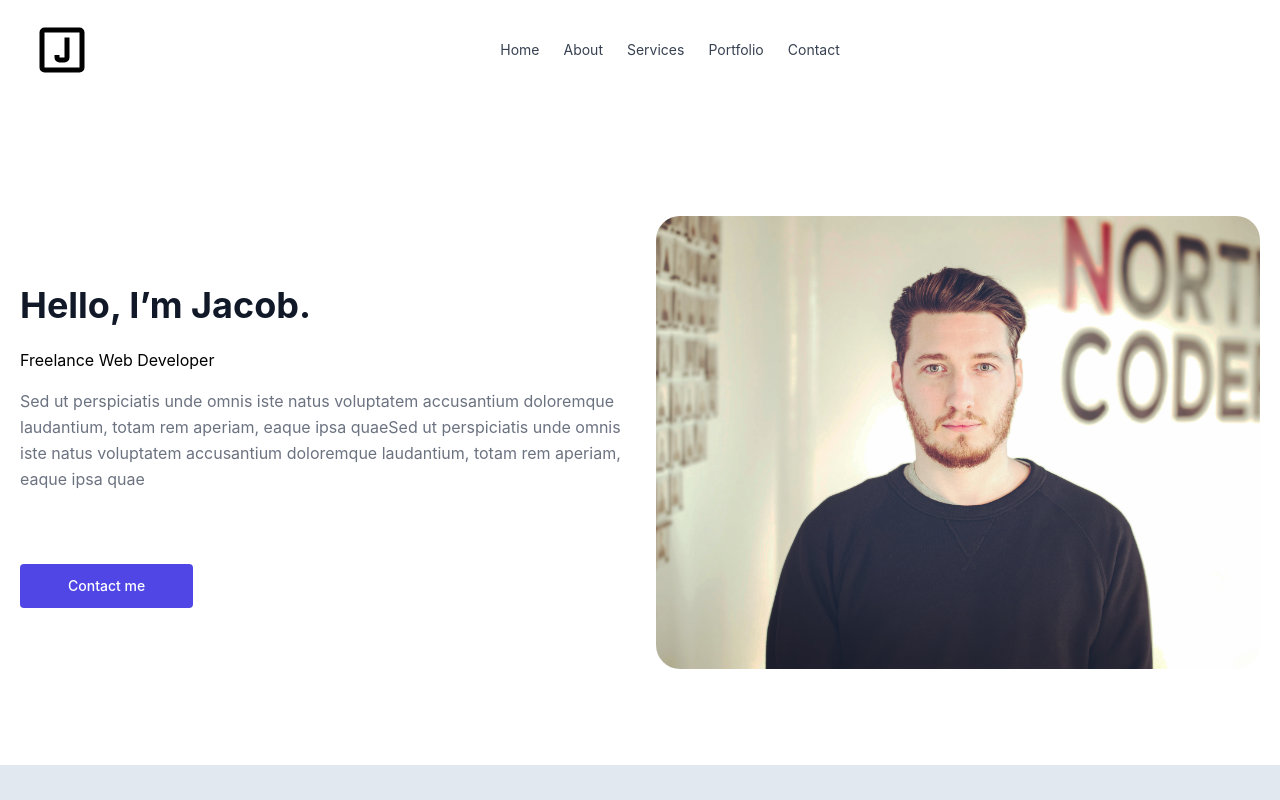
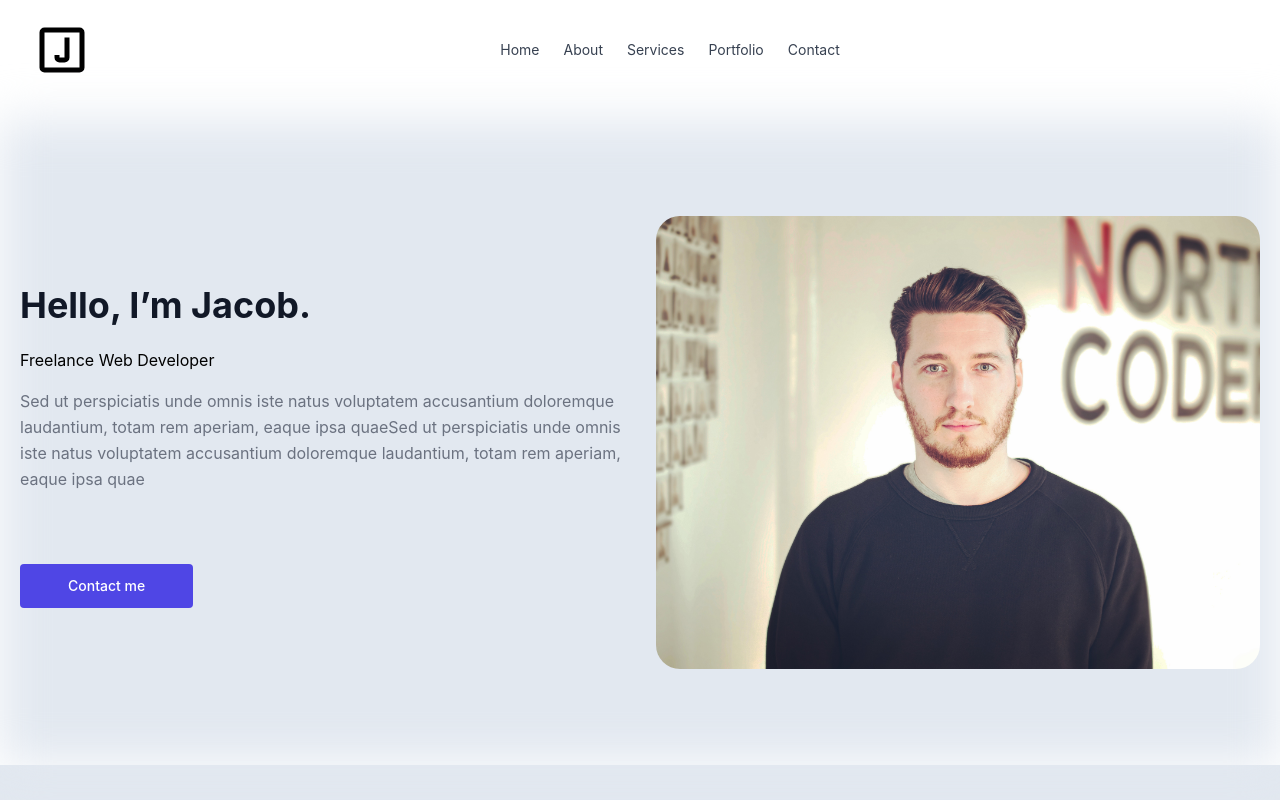
Before and after one commit to jacobadam/jacobadamdeveloper, a React (Create React App) app: page /about in a window 1280 px wide. Shown: the top 800 px of the page. Built offline with nearby package versions, Linux system fonts and the light colour scheme.

Commit message:
add about page

```diff
--- a/src/About.js
+++ b/src/About.js
@@ -2,6 +2,9 @@ import React from "react";
 
 export default function About() {
   return (
+    <div className="relative">
+      <div className="absolute inset-0 blur-xl bg-slate-200"></div>
+
       <section className="py-24 relative">
         <div className="w-full max-w-7xl px-4 md:px-5 lg:px-5 mx-auto">
           <div className="w-full justify-start items-center gap-8 grid lg:grid-cols-2 grid-cols-1">
@@ -12,10 +15,11 @@ export default function About() {
                 </h2>
                 <h3>Freelance Web Developer</h3>
                 <p className="text-gray-500 text-base font-normal leading-relaxed lg:text-start text-center">
-                Sed ut perspiciatis unde omnis iste natus voluptatem accusantium
-                doloremque laudantium, totam rem aperiam, eaque ipsa quaeSed ut
-                perspiciatis unde omnis iste natus voluptatem accusantium
-                doloremque laudantium, totam rem aperiam, eaque ipsa quae
+                  Sed ut perspiciatis unde omnis iste natus voluptatem
+                  accusantium doloremque laudantium, totam rem aperiam, eaque
+                  ipsa quaeSed ut perspiciatis unde omnis iste natus voluptatem
+                  accusantium doloremque laudantium, totam rem aperiam, eaque
+                  ipsa quae
                 </p>
               </div>
               <a
@@ -33,5 +37,6 @@ export default function About() {
           </div>
         </div>
       </section>
+    </div>
   );
 }
```
Lines whose indentation alone changed are shown as unchanged.
